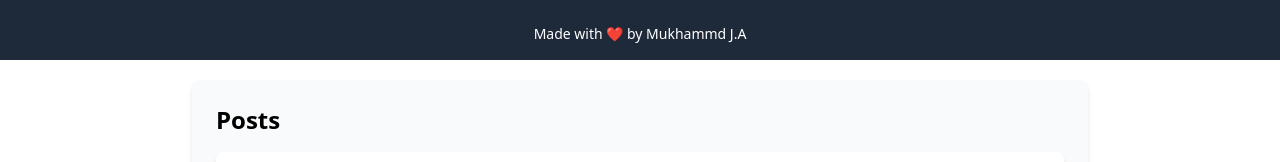
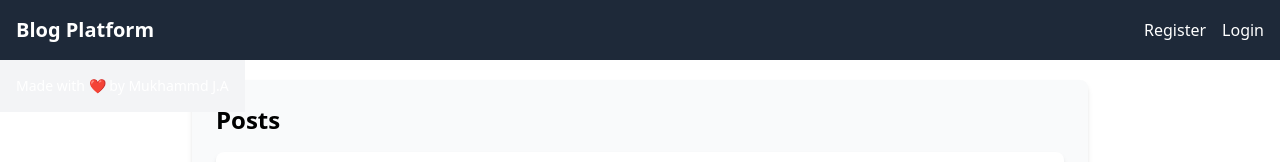
Before and after one commit to Muhammad-Devel/blog-platform-client0, a React (Vite) app: page / in a window 1280 px wide. Shown: the top 162 px of the page. Built offline with nearby package versions, Linux system fonts and the light colour scheme; no server answers.

Commit message:
Update navbar-about styles for improved positioning and background color

```diff
--- a/src/index.css
+++ b/src/index.css
@@ -16,8 +16,9 @@
 .navbar-button {
   @apply bg-blue-500 text-white rounded-md p-2 hover:bg-blue-600 transition-colors;
 }
+
 .navbar-about {
-  @apply absolute text-sm left-0 -bottom-0 w-full bg-gray-800 text-white p-4 text-center;
+  @apply absolute text-sm left-0 top-full bg-gray-100 text-white p-4;
 }
 
 .form-container {
```
